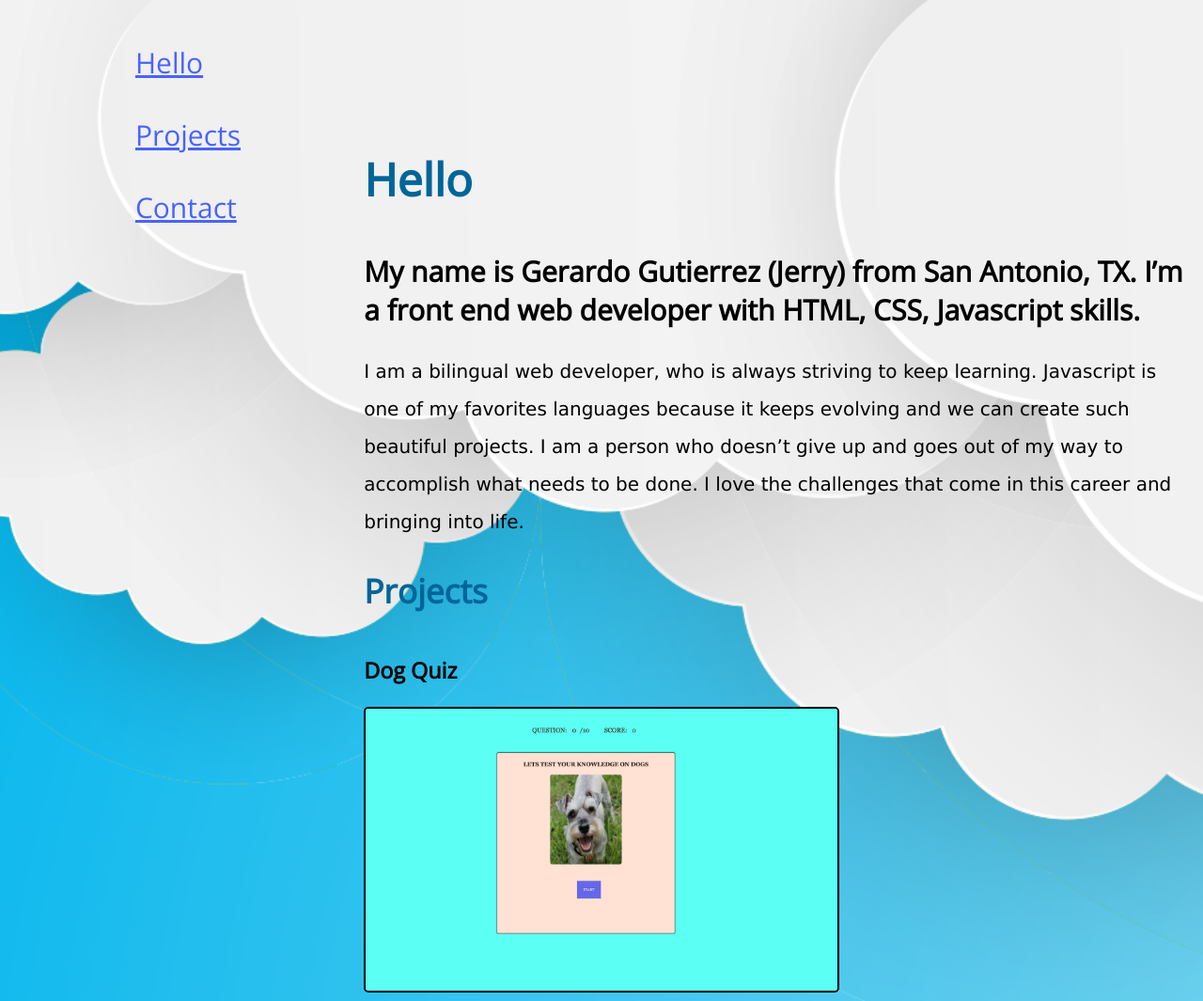
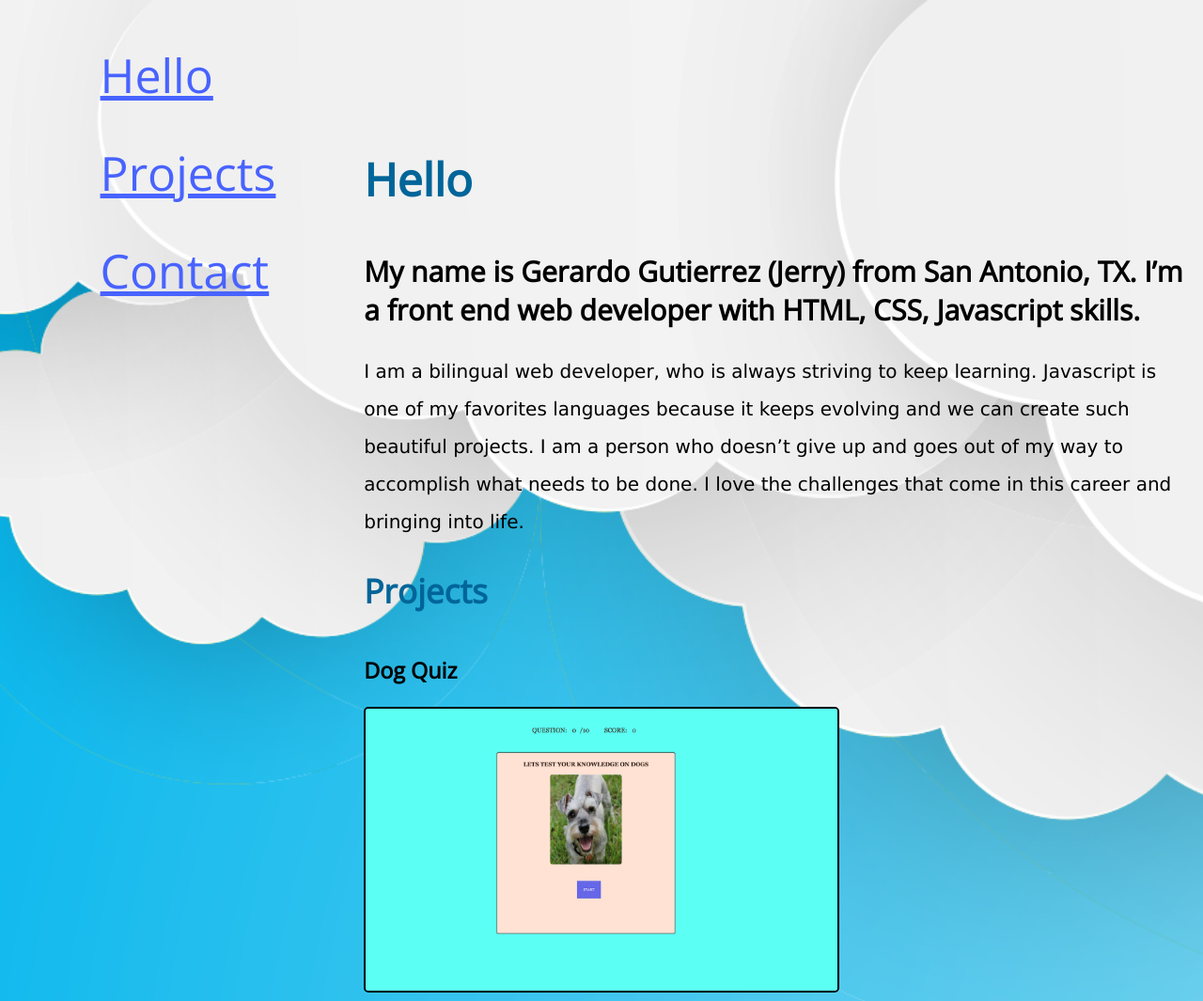
Before and after one commit to ggutierrez113/porfolio, a plain HTML site: page index.html in a window 1280 px wide. Shown: the top 1065 px of the page at 94% size. Drawn offline with nearby package versions, Linux system fonts and the light colour scheme.

Commit message:
Update main2.css

```diff
--- a/main2.css
+++ b/main2.css
@@ -33,7 +33,7 @@ a:focus {
 .tm-blue-text {	color: #006599;
 font-size: 40px; }
 .tm-blue-bg a {	color: #4863FF;
-font-size: 30px; }
+font-size: 50px; }
 
 .tm-site-name {
 	font-size: 4rem;
```
